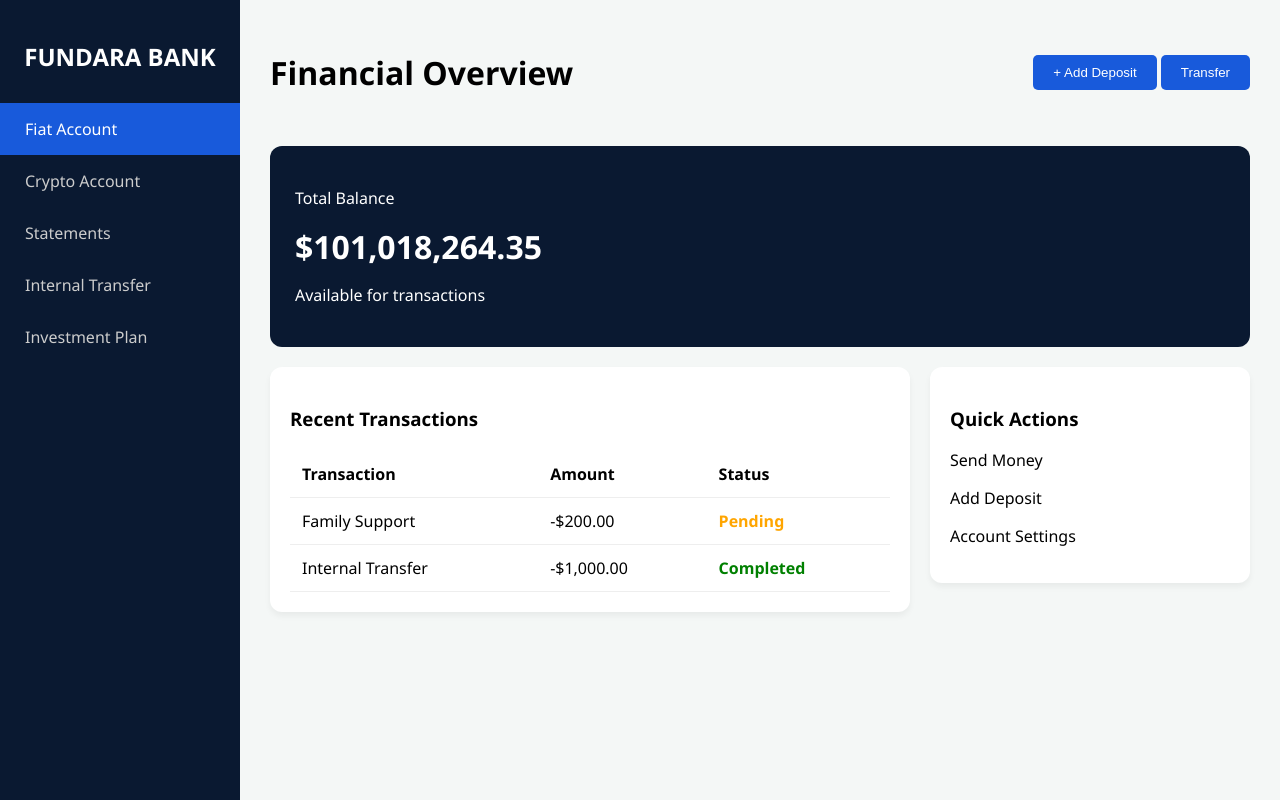
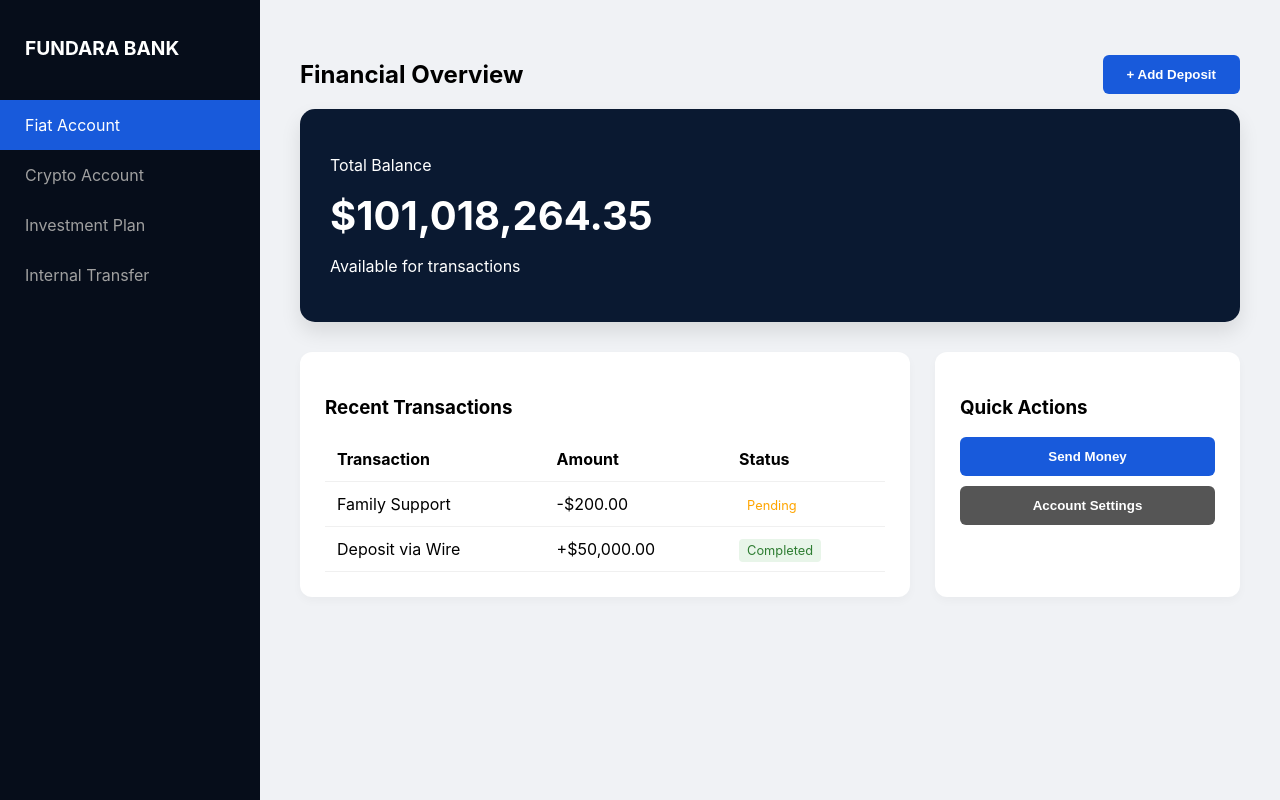
Before and after one commit to moveiq-logistics/edu-bank-interface, a plain HTML site: page index.html in a window 1280 px wide. Drawn offline with Linux system fonts and the light colour scheme.

Commit message:
Refactor index.html for updated design and features

```diff
--- a/index.html
+++ b/index.html
@@ -3,175 +3,232 @@
 <head>
     <meta charset="UTF-8">
     <meta name="viewport" content="width=device-width, initial-scale=1.0">
-    <title>Banking Dashboard</title>
+    <title>Fundara Bank | Professional Dashboard</title>
     <style>
         :root {
-            --primary-blue: #0a1931;
+            --primary-navy: #0a1931;
             --accent-blue: #185adb;
-            --bg-gray: #f4f7f6;
-            --text-dark: #333;
-            --sidebar-width: 240px;
+            --sidebar-bg: #060d1a;
+            --text-light: #ffffff;
+            --bg-gray: #f0f2f5;
+            --success-green: #2ecc71;
+            --warning-orange: #f39c12;
         }
 
-        body {
-            font-family: 'Segoe UI', Tahoma, Geneva, Verdana, sans-serif;
-            margin: 0;
-            display: flex;
-            background-color: var(--bg-gray);
-        }
+        body { font-family: 'Inter', sans-serif; margin: 0; display: flex; background: var(--bg-gray); }
 
-        /* Sidebar Styling */
+        /* Sidebar Navigation */
         .sidebar {
-            width: var(--sidebar-width);
-            background-color: var(--primary-blue);
+            width: 260px;
+            background: var(--sidebar-bg);
             color: white;
             height: 100vh;
             position: fixed;
-            padding: 20px 0;
+            padding-top: 20px;
         }
 
-        .sidebar h2 { text-align: center; margin-bottom: 30px; }
+        .sidebar h2 { padding: 0 25px; color: #fff; font-size: 1.2rem; margin-bottom: 40px; }
 
-        .nav-item {
+        .nav-link {
             padding: 15px 25px;
+            display: flex;
+            align-items: center;
+            color: #a0a0a0;
+            text-decoration: none;
+            transition: 0.2s;
             cursor: pointer;
-            transition: 0.3s;
-            display: block;
-            color: #ccc;
-            text-decoration: none;
         }
 
-        .nav-item:hover, .active {
-            background-color: var(--accent-blue);
+        .nav-link:hover, .nav-link.active {
+            background: var(--accent-blue);
             color: white;
         }
 
-        /* Main Content */
-        .main-content {
-            margin-left: var(--sidebar-width);
-            width: calc(100% - var(--sidebar-width));
-            padding: 30px;
+        /* Main Content Area */
+        .main-wrapper {
+            margin-left: 260px;
+            width: calc(100% - 260px);
+            padding: 40px;
         }
 
-        header {
-            display: flex;
-            justify-content: space-between;
-            align-items: center;
+        .view-section { display: none; }
+        .view-section.active { display: block; }
+
+        /* Dashboard Components */
+        .balance-card {
+            background: var(--primary-navy);
+            color: white;
+            padding: 30px;
+            border-radius: 15px;
             margin-bottom: 30px;
+            box-shadow: 0 10px 20px rgba(0,0,0,0.1);
         }
 
-        /* Cards Layout */
-        .grid-container {
-            display: grid;
-            grid-template-columns: 2fr 1fr;
-            gap: 20px;
+        .balance-amount { font-size: 2.5rem; font-weight: 700; margin: 10px 0; }
+
+        .grid-layout { display: grid; grid-template-columns: 2fr 1fr; gap: 25px; }
+
+        .white-card {
+            background: white;
+            padding: 25px;
+            border-radius: 12px;
+            box-shadow: 0 4px 10px rgba(0,0,0,0.03);
         }
 
-        .card {
-            background: white;
+        /* Investment Cards */
+        .investment-grid { display: grid; grid-template-columns: repeat(auto-fit, minmax(250px, 1fr)); gap: 20px; }
+        .plan-card {
+            border: 2px solid #eee;
             padding: 20px;
             border-radius: 12px;
-            box-shadow: 0 4px 6px rgba(0,0,0,0.05);
+            text-align: center;
+            cursor: pointer;
+            transition: 0.3s;
         }
+        .plan-card:hover { border-color: var(--accent-blue); transform: translateY(-5px); }
 
-        /* Balance Section */
-        .balance-hero {
-            background: var(--primary-blue);
-            color: white;
-            padding: 25px;
-            border-radius: 12px;
-            margin-bottom: 20px;
-        }
-
-        .balance-amount { font-size: 2rem; font-weight: bold; }
-
-        /* Transaction Table */
-        table {
-            width: 100%;
-            border-collapse: collapse;
-            margin-top: 20px;
-        }
-
-        th, td {
-            text-align: left;
-            padding: 12px;
-            border-bottom: 1px solid #eee;
-        }
-
-        .status-completed { color: green; font-weight: bold; }
-        .status-pending { color: orange; font-weight: bold; }
-
-        /* Action Buttons */
+        /* Buttons & Forms */
         .btn {
             background: var(--accent-blue);
             color: white;
             border: none;
-            padding: 10px 20px;
-            border-radius: 5px;
+            padding: 12px 24px;
+            border-radius: 6px;
             cursor: pointer;
+            font-weight: 600;
         }
+
+        table { width: 100%; border-collapse: collapse; margin-top: 15px; }
+        th, td { text-align: left; padding: 12px; border-bottom: 1px solid #f0f0f0; }
+        .status { padding: 4px 8px; border-radius: 4px; font-size: 0.8rem; }
+        .status-completed { background: #e8f5e9; color: #2e7d32; }
     </style>
 </head>
 <body>
 
     <div class="sidebar">
         <h2>FUNDARA BANK</h2>
-        <a href="#" class="nav-item active">Fiat Account</a>
-        <a href="#" class="nav-item">Crypto Account</a>
-        <a href="#" class="nav-item">Statements</a>
-        <a href="#" class="nav-item">Internal Transfer</a>
-        <a href="#" class="nav-item">Investment Plan</a>
+        <div class="nav-link active" onclick="switchView('fiat-view')">Fiat Account</div>
+        <div class="nav-link" onclick="switchView('crypto-view')">Crypto Account</div>
+        <div class="nav-link" onclick="switchView('investment-view')">Investment Plan</div>
+        <div class="nav-link" onclick="switchView('transfer-view')">Internal Transfer</div>
     </div>
 
-    <div class="main-content">
-        <header>
-            <h1>Financial Overview</h1>
-            <div>
-                <button class="btn">+ Add Deposit</button>
-                <button class="btn">Transfer</button>
+    <div class="main-wrapper">
+
+        <section id="fiat-view" class="view-section active">
+            <div style="display: flex; justify-content: space-between; align-items: center;">
+                <h1>Financial Overview</h1>
+                <button class="btn" onclick="addDeposit()">+ Add Deposit</button>
             </div>
-        </header>
 
-        <div class="balance-hero">
-            <p>Total Balance</p>
-            <div class="balance-amount">$101,018,264.35</div>
-            <p>Available for transactions</p>
-        </div>
+            <div class="balance-card">
+                <p>Total Balance</p>
+                <div class="balance-amount" id="total-balance">$101,018,264.35</div>
+                <p>Available for transactions</p>
+            </div>
 
-        <div class="grid-container">
-            <div class="left-col">
-                <div class="card">
+            <div class="grid-layout">
+                <div class="white-card">
                     <h3>Recent Transactions</h3>
-                    <table>
-                        <tr>
-                            <th>Transaction</th>
-                            <th>Amount</th>
-                            <th>Status</th>
-                        </tr>
-                        <tr>
-                            <td>Family Support</td>
-                            <td>-$200.00</td>
-                            <td class="status-pending">Pending</td>
-                        </tr>
-                        <tr>
-                            <td>Internal Transfer</td>
-                            <td>-$1,000.00</td>
-                            <td class="status-completed">Completed</td>
-                        </tr>
+                    <table id="transaction-table">
+                        <tr><th>Transaction</th><th>Amount</th><th>Status</th></tr>
+                        <tr><td>Family Support</td><td>-$200.00</td><td><span class="status" style="color:orange">Pending</span></td></tr>
+                        <tr><td>Deposit via Wire</td><td>+$50,000.00</td><td><span class="status status-completed">Completed</span></td></tr>
                     </table>
                 </div>
-            </div>
-
-            <div class="right-col">
-                <div class="card">
+                <div class="white-card">
                     <h3>Quick Actions</h3>
-                    <p>Send Money</p>
-                    <p>Add Deposit</p>
-                    <p>Account Settings</p>
+                    <button class="btn" style="width:100%; margin-bottom:10px;" onclick="switchView('transfer-view')">Send Money</button>
+                    <button class="btn" style="width:100%; background:#555;">Account Settings</button>
                 </div>
             </div>
-        </div>
+        </section>
+
+        <section id="crypto-view" class="view-section">
+            <h1>Crypto Portfolio</h1>
+            <div class="grid-layout">
+                <div class="white-card">
+                    <h3>Your Assets</h3>
+                    <p>Bitcoin (BTC): 0.0714 BTC</p>
+                    <p>Ethereum (ETH): 1.450 ETH</p>
+                    <button class="btn">Swap Crypto to Fiat</button>
+                </div>
+            </div>
+        </section>
+
+        <section id="investment-view" class="view-section">
+            <h1>Select Investment Plan</h1>
+            <div class="investment-grid">
+                <div class="plan-card" onclick="buyPlan('Hedge Fund', 10)">
+                    <h3>Hedge Fund</h3>
+                    <p>Min: $1,000 | ROI: 10%</p>
+                    <p>Duration: 30 Days</p>
+                    <button class="btn">Select Plan</button>
+                </div>
+                <div class="plan-card" onclick="buyPlan('Crypto Staking', 15)">
+                    <h3>Crypto Staking</h3>
+                    <p>Min: $5,000 | ROI: 15%</p>
+                    <p>Duration: 60 Days</p>
+                    <button class="btn">Select Plan</button>
+                </div>
+            </div>
+        </section>
+
+        <section id="transfer-view" class="view-section">
+            <h1>Internal Transfer</h1>
+            <div class="white-card" style="max-width: 500px;">
+                <label>Recipient Account Number</label><br>
+                <input type="text" id="acc-num" style="width:100%; padding:10px; margin:10px 0;"><br>
+                <label>Amount ($)</label><br>
+                <input type="number" id="send-amount" style="width:100%; padding:10px; margin:10px 0;"><br>
+                <button class="btn" onclick="processTransfer()">Send Money Now</button>
+            </div>
+        </section>
+
     </div>
 
+    <script>
+        let balance = 101018264.35;
+
+        function switchView(viewId) {
+            document.querySelectorAll('.view-section').forEach(s => s.classList.remove('active'));
+            document.querySelectorAll('.nav-link').forEach(l => l.classList.remove('active'));
+            document.getElementById(viewId).classList.add('active');
+            event.currentTarget.classList.add('active');
+        }
+
+        function addDeposit() {
+            let amount = prompt("Enter deposit amount:");
+            if (amount) {
+                balance += parseFloat(amount);
+                updateUI("Deposit", amount);
+            }
+        }
+
+        function processTransfer() {
+            let amount = document.getElementById('send-amount').value;
+            if (amount && amount <= balance) {
+                balance -= parseFloat(amount);
+                updateUI("Transfer Out", -amount);
+                alert("Transfer Successful!");
+                switchView('fiat-view');
+            } else {
+                alert("Insufficient funds or invalid amount.");
+            }
+        }
+
+        function buyPlan(name, roi) {
+            let confirmBuy = confirm(`Do you want to invest in the ${name} at ${roi}% ROI?`);
+            if (confirmBuy) alert(`Investment in ${name} active!`);
+        }
+
+        function updateUI(type, amount) {
+            document.getElementById('total-balance').innerText = "$" + balance.toLocaleString();
+            let table = document.getElementById('transaction-table');
+            let row = table.insertRow(1);
+            row.innerHTML = `<td>${type}</td><td>${amount > 0 ? '+' : ''}${amount}</td><td><span class="status status-completed">Completed</span></td>`;
+        }
+    </script>
 </body>
 </html>
```
